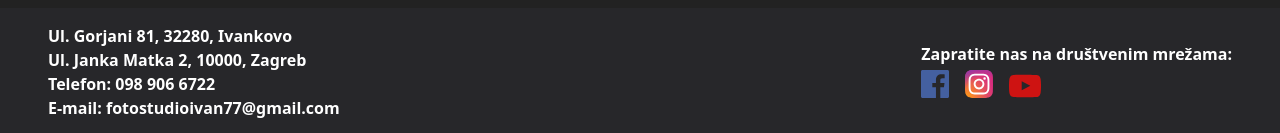
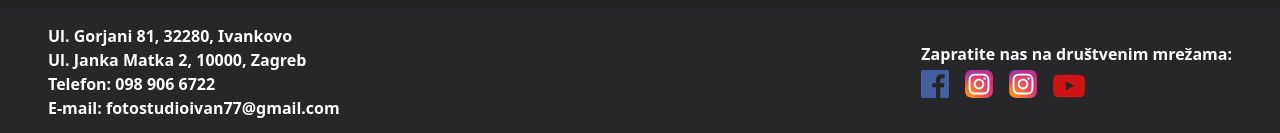
Before and after one commit to Omzixel/FIS77, a React (Vite) app in the folder fis77-ui/: page /contact in a window 1280 px wide. Shown: the part 982-1115 px from the top of the page. Built offline with nearby package versions, Linux system fonts and the light colour scheme.

Commit message:
Implemetned another IG redirect and added navigation to home on logo.

```diff
--- a/fis77-ui/src/components/Footer.tsx
+++ b/fis77-ui/src/components/Footer.tsx
@@ -63,6 +63,16 @@ const Footer: FC<IProps> = ({ langName }) => {
               />
             </a>
             <a
+              href="https://www.instagram.com/booth360event/"
+              target="_blank"
+              rel="noopener noreferrer"
+            >
+              <img
+                className="w-7 hover:scale-110 transition ease-out"
+                src={igLogo}
+              />
+            </a>
+            <a
               href="https://www.youtube.com/channel/UCSHL75T2yClooloeAyzZXiw"
               target="_blank"
               rel="noopener noreferrer"
--- a/fis77-ui/src/components/Navbar.tsx
+++ b/fis77-ui/src/components/Navbar.tsx
@@ -3,6 +3,7 @@ import { Link, useLocation } from "react-router-dom";
 import { textContent } from "@/components/text components/Navbar_TC";
 import { TbSunHigh } from "react-icons/tb";
 import { IoMoonSharp } from "react-icons/io5";
+import { useNavigate } from "react-router-dom";
 
 import logoImg from "../images/logo.jpg";
 import logoImgInvert from "../images/logoInvert.jpg";
@@ -32,9 +33,14 @@ const Navbar: FC<IProps> = ({
   const [toggleMenu, setToggleMenu] = useState(false);
 
   const location = useLocation();
+  const navigate = useNavigate();
 
   const handleLinkClick = () => {
     setToggleMenu(false);
+  };
+
+  const goToHomePage = () => {
+    navigate("/");
   };
 
   return (
@@ -46,9 +52,19 @@ const Navbar: FC<IProps> = ({
             <div className="flex items-center gap-16 my-5">
               {/* logo */}
               {className === "light" ? (
-                <img className="w-24 rounded-xl" src={logoImg} alt="" />
+                <img
+                  onClick={goToHomePage}
+                  className="w-24 rounded-xl"
+                  src={logoImg}
+                  alt=""
+                />
               ) : (
-                <img className="w-24 rounded-xl" src={logoImgInvert} alt="" />
+                <img
+                  onClick={goToHomePage}
+                  className="w-24 rounded-xl"
+                  src={logoImgInvert}
+                  alt=""
+                />
               )}
               <div>
                 <a
```
